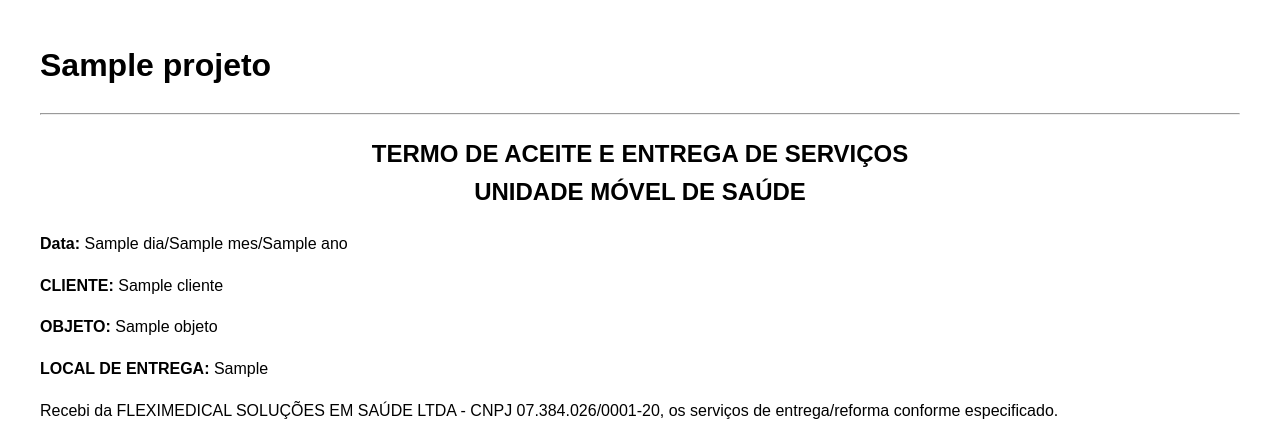
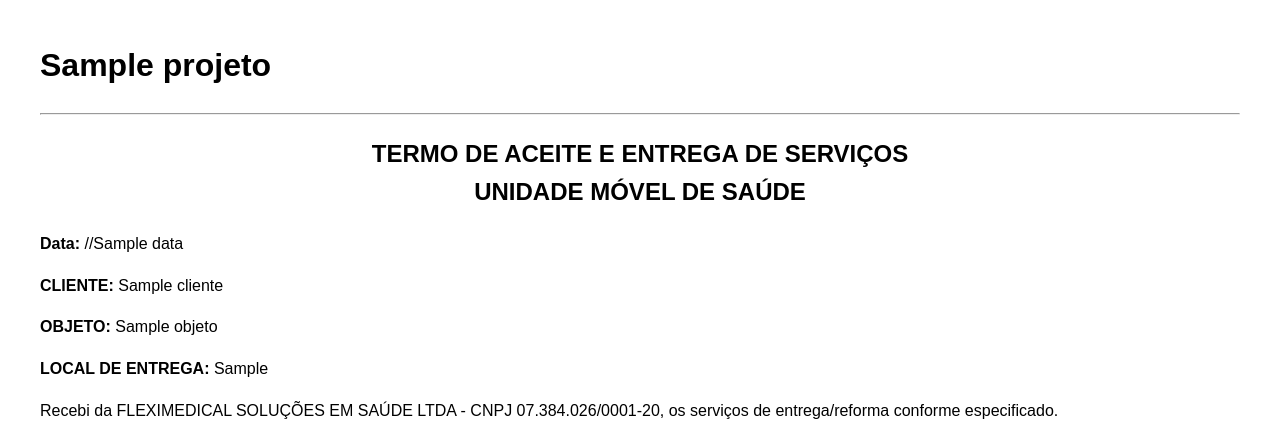
Before and after one commit to HenriqueNunes-2008/Termo_Aceite, a Flask app: template templates/termo_display.html in a window 1280 px wide. Shown: the top 441 px of the page. Run offline with Flask 3, Linux system fonts and the light colour scheme; the template is opened without the code that fills it: most values are stand-ins (such as "Sample title", 1, 10 or a date in 2020).

Commit message:
Modify date display logic in termo_display.html
Updated date formatting logic to handle missing data.

```diff
--- a/templates/termo_display.html
+++ b/templates/termo_display.html
@@ -16,7 +16,7 @@
 <h2>TERMO DE ACEITE E ENTREGA DE SERVIÇOS<br>UNIDADE MÓVEL DE SAÚDE</h2>
 
 <p>
-    <strong>Data:</strong> {{ dados.dia }}/{{ dados.mes }}/{{ dados.ano }}
+    <strong>Data:</strong> {% if dados.data %}{{ dados.data.split('-')[2] }}/{{ dados.data.split('-')[1] }}/{{ dados.data.split('-')[0] }}{% else %}Data não informada{% endif %}
 </p>
 
 <p><strong>CLIENTE:</strong> {{ dados.cliente }}</p>
```
